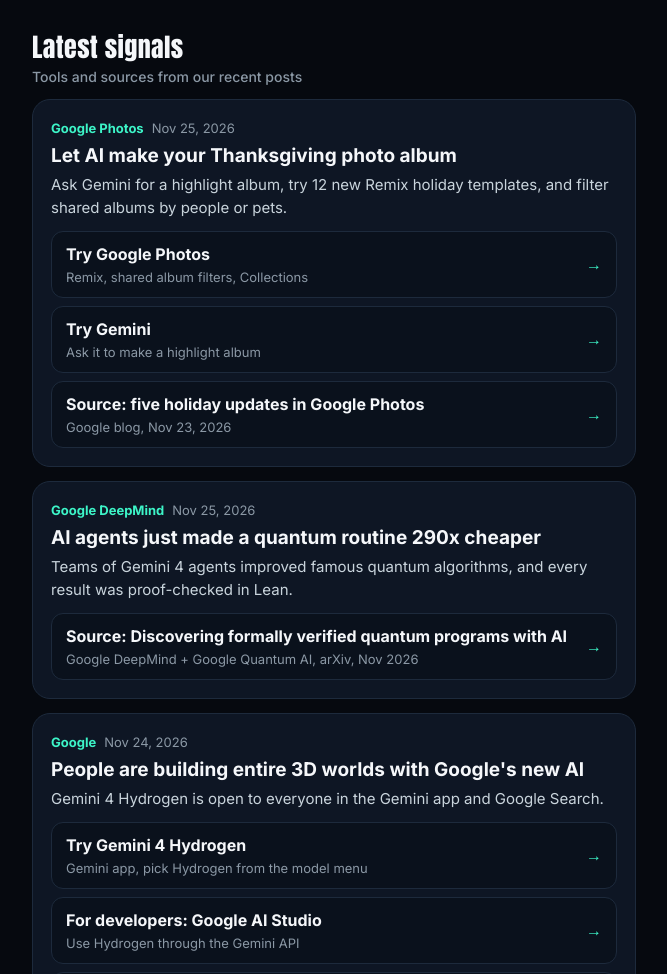
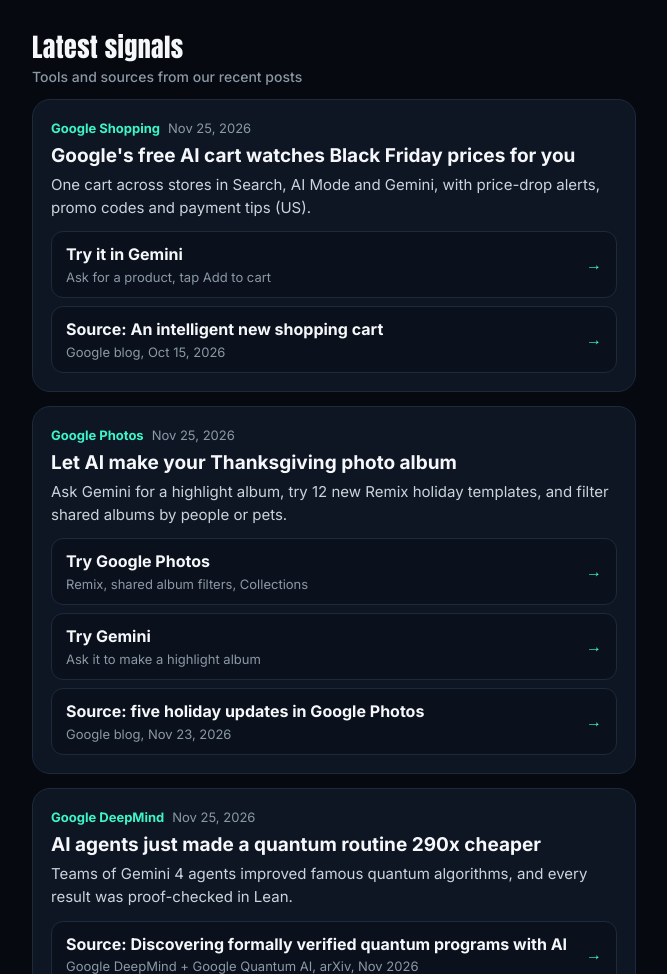
Before and after one commit to aisignaldaily/aisignaldaily.github.io, a plain HTML site: page index.html in a window 1280 px wide. Shown: the part 823-1797 px from the top of the page, without its empty margins (306-973 px from the left). Drawn offline with Linux system fonts and the light colour scheme.

Commit message:
Add signal: Google Universal Cart for Black Friday
Co-Authored-By: Claude Opus 5.5 <noreply@anthropic.com>
Claude-Session: https://claude.ai/code/session_015fSwjhtB66FV4CzUQ9rngq

```diff
--- a/index.html
+++ b/index.html
@@ -107,6 +107,12 @@ footer{margin-top:40px;text-align:center;font-size:13px;color:var(--muted)}
 {
   // Newest first. Each entry = one post. Claude adds new entries at the top.
   const signals = [
+    {date:'Nov 25, 2026', tag:'Google Shopping', title:"Google's free AI cart watches Black Friday prices for you",
+     note:'One cart across stores in Search, AI Mode and Gemini, with price-drop alerts, promo codes and payment tips (US).',
+     links:[
+       {label:'Try it in Gemini', sub:'Ask for a product, tap Add to cart', url:'https://gemini.google.com/'},
+       {label:'Source: An intelligent new shopping cart', sub:'Google blog, Oct 15, 2026', url:'https://blog.google/products-and-platforms/products/shopping/universal-cart-launch/'}
+     ]},
     {date:'Nov 25, 2026', tag:'Google Photos', title:'Let AI make your Thanksgiving photo album',
      note:'Ask Gemini for a highlight album, try 12 new Remix holiday templates, and filter shared albums by people or pets.',
      links:[
```
